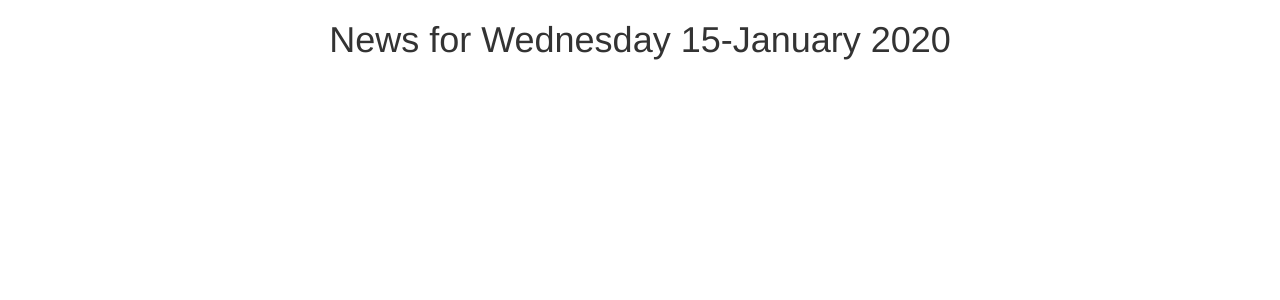
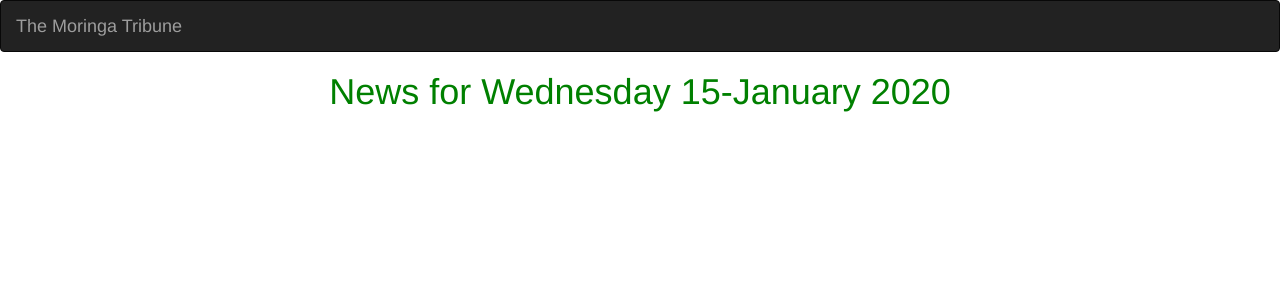
Before and after one commit to NewtonBii/moringa_tribune, a Django app: template tribune/news/templates/welcome.html in a window 1280 px wide. Shown: the top 300 px of the page. Run offline with Django 3.2, Linux system fonts and the light colour scheme; the template is opened without the code that fills it: most values are stand-ins (such as "Sample title", 1, 10 or a date in 2020); some libraries are stand-ins or nearby versions.

```diff
--- a/requirements.txt
+++ b/requirements.txt
@@ -1,3 +1,4 @@
 Django==1.11
 django-bootstrap3==9.1.0
+psycopg2==2.7.3.2
 pytz==2017.3
--- /dev/null
+++ b/tribune/news/static/css/basenews.css
@@ -0,0 +1,3 @@
+h1{
+  color: green;
+}
--- a/tribune/news/templates/all_news/base.html
+++ b/tribune/news/templates/all_news/base.html
@@ -1,4 +1,5 @@
 {% load bootstrap3 %}
+{% load static %}
 <!DOCTYPE html>
 <html>
 <head>
@@ -12,10 +13,13 @@
 
   {% block styles %}
     {% bootstrap_css %}
+    <link rel="stylesheet" href="{% static 'css/basenews.css'%}">
   {% endblock %}
 
 </head>
 <body>
+  {% include 'navbar.html' %}
+
     {% block content %} <h1 class="text-center">News for {{date|date:"l d-F Y"}}</h1> {%endblock%}
     {% block scripts %}
         <script src="https://ajax.googleapis.com/ajax/libs/jquery/3.2.1/jquery.min.js"></script>
--- a/tribune/news/templates/navbar.html
+++ b/tribune/news/templates/navbar.html
@@ -0,0 +1,17 @@
+<!DOCTYPE html>
+<html lang="en">
+<head>
+
+  <meta charset="utf-8">
+  <meta name="viewport" content="width=device-width, initial-scale=1">
+</head>
+<body>
+<nav class="navbar navbar-inverse">
+  <div class="container-fluid">
+    <div class="navbar-header">
+      <a class="navbar-brand" href="{% url 'newsToday' %}">The Moringa Tribune</a>
+    </div>
+  </div>
+</nav>
+</body>
+</html>
--- a/tribune/news/urls.py
+++ b/tribune/news/urls.py
@@ -3,6 +3,6 @@ from . import views
 
 urlpatterns=[
 url('^$', views.welcome, name='welcome'),
-url('^today/$', views.news_of_day, name='newsToday'),
+url(r'^today/$', views.news_of_day, name='newsToday'),
  url(r'^archives/\d{4}-\d{2}-\d{2}/$',views.past_days_news,name = 'pastNews')
 ]
```
Also changed, not shown: tribune/news/views.py (+2 -8 lines).
